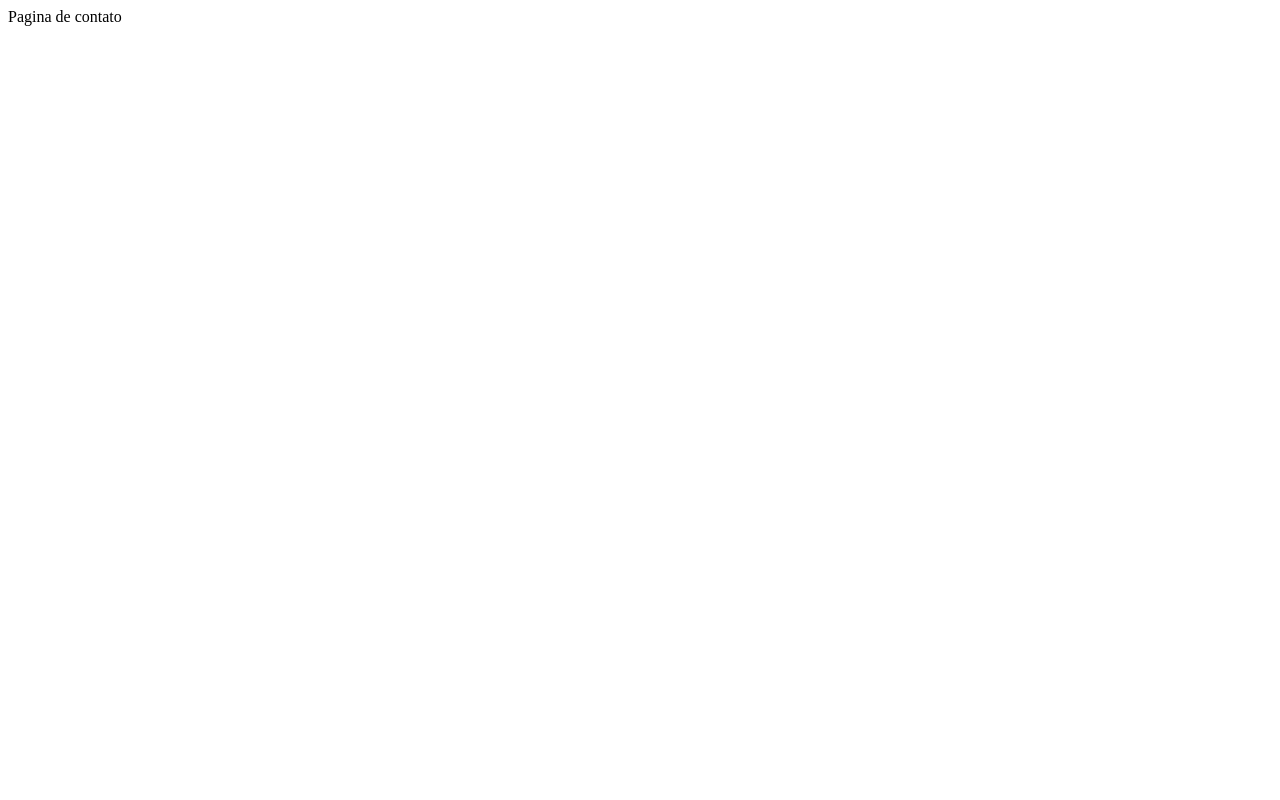
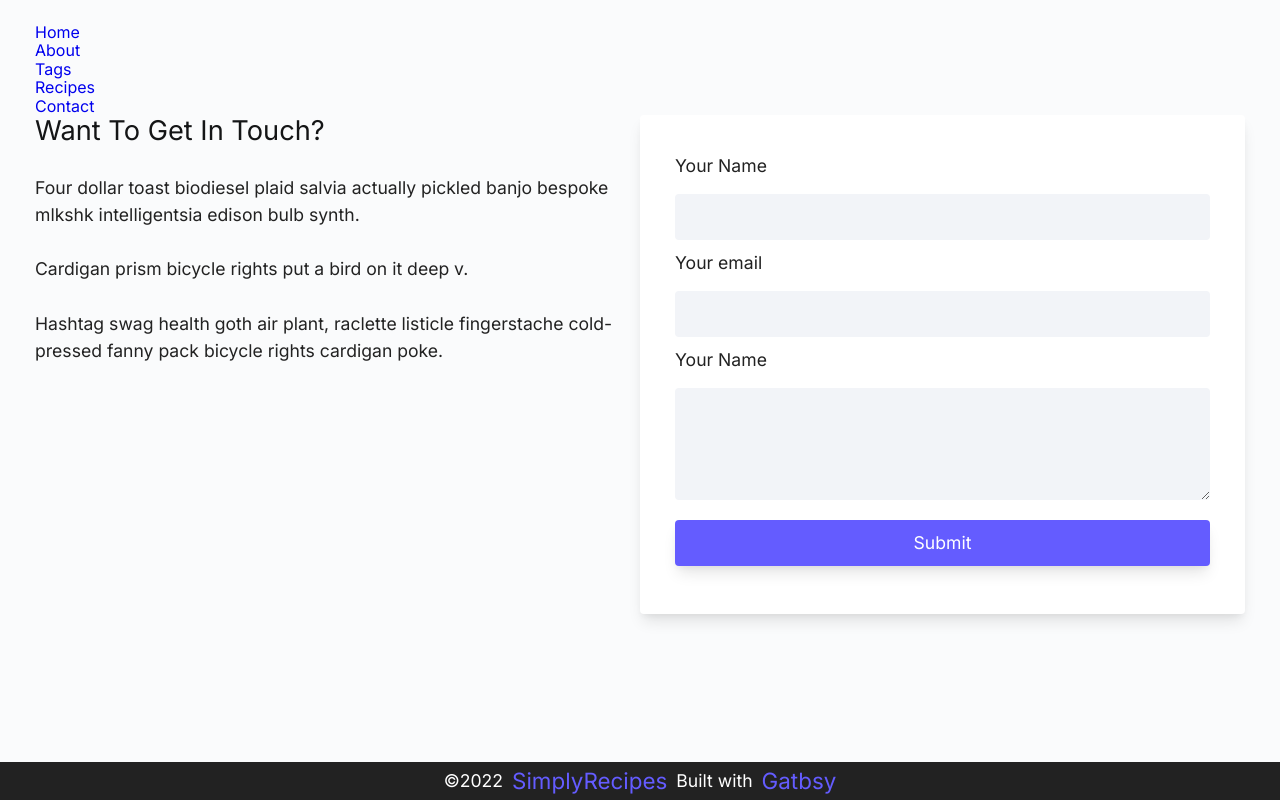
Before and after one commit to kenjimaeda54/simply-recipes-gatsbyJs, a Gatsby site: page /Contact in a window 1280 px wide. Built offline with nearby package versions, Linux system fonts and the light colour scheme; Gatsby itself is replaced by a stand-in of ours.

Commit message:
feat: style page contact and not found

```diff
--- a/gatsby-config.js
+++ b/gatsby-config.js
@@ -6,5 +6,5 @@
 
 module.exports = {
   /* Your site config here */
-  plugins: [`gatsby-plugin-styled-components`],
+  plugins: [],
 }
--- a/package.json
+++ b/package.json
@@ -14,12 +14,9 @@
     "test": "echo \"Write tests! -> https://gatsby.dev/unit-testing\" && exit 1"
   },
   "dependencies": {
-    "babel-plugin-styled-components": "^2.0.7",
     "gatsby": "^4.15.0",
-    "gatsby-plugin-styled-components": "^5.15.0",
     "react": "^17.0.1",
-    "react-dom": "^17.0.1",
-    "styled-components": "^5.3.5"
+    "react-dom": "^17.0.1"
   },
   "devDependencies": {
     "prettier": "^2.6.2"
--- a/src/components/Footer/index.jsx
+++ b/src/components/Footer/index.jsx
@@ -1,5 +1,15 @@
 import React from "react"
+import * as Styles from "./style.module.css"
 
 export default function Footer() {
-  return <div>Footer</div>
+  return (
+    <footer className={Styles.footer}>
+      <p>
+        &copy;{new Date().getFullYear()}
+        <span className={Styles.span}> SimplyRecipes </span>
+        Built with
+        <a href="https://www.gatsbyjs.com/"> Gatbsy </a>{" "}
+      </p>
+    </footer>
+  )
 }
--- /dev/null
+++ b/src/components/Footer/style.module.css
@@ -0,0 +1,36 @@
+.footer {
+  display: flex;
+  align-items: center;
+  justify-content: center;
+  background-color: var(--black);
+  color: var(--white);
+  padding: 3px 0px;
+}
+
+.footer p {
+  display: flex;
+  color: var(--white);
+  font-size: 1.1rem;
+  line-height: 2rem;
+  font-weight: 400;
+  gap: 9px;
+}
+
+.span {
+  color: var(--primary-500);
+  font-size: 1.4rem;
+  line-height: 2rem;
+  font-weight: 400;
+}
+
+.footer a {
+  color: var(--primary-500);
+  font-size: 1.4rem;
+  line-height: 2rem;
+  font-weight: 400;
+  transition: all 0.3s ease-in-out;
+}
+
+.footer a:hover {
+  text-decoration: underline;
+}
--- a/src/components/Layout/index.jsx
+++ b/src/components/Layout/index.jsx
@@ -1,12 +1,18 @@
 import React from "react"
 import Footer from "../Footer"
 import NavBar from "../Nav-bar"
+//precisa importar em algum arquivo que se repete para pegar css global
+import "../../global/index.css"
+import "../../global/theme.css"
+import * as Styles from "./style.module.css"
 
 export default function Layout({ children }) {
   return (
-    <main>
-      <NavBar />
-      {children}
+    <main className={Styles.container}>
+      <content>
+        <NavBar />
+        {children}
+      </content>
       <Footer />
     </main>
   )
--- /dev/null
+++ b/src/components/Layout/style.module.css
@@ -0,0 +1,15 @@
+.container {
+  display: flex;
+  justify-content: space-between;
+  flex-direction: column;
+  min-height: 100vh;
+  background-color: var(--grey-0);
+}
+
+.container content {
+  display: flex;
+  justify-content: space-between;
+  flex-direction: column;
+  padding: 23px 35px;
+  height: 100%;
+}
--- a/src/components/Nav-bar/index.jsx
+++ b/src/components/Nav-bar/index.jsx
@@ -17,6 +17,9 @@ export default function NavBar() {
         <li>
           <Link to="Recipes">Recipes</Link>
         </li>
+        <li>
+          <Link to="Contact">Contact</Link>
+        </li>
       </ul>
     </nav>
   )
--- /dev/null
+++ b/src/global/index.css
@@ -0,0 +1,195 @@
+@import url("https://fonts.googleapis.com/css2?family=Inter:wght@100;400;600;700&display=swap");
+
+/*https://necolas.github.io/normalize.css/ */
+
+html {
+  line-height: 1.15;
+  -webkit-text-size-adjust: 100%;
+}
+
+body {
+  margin: 0;
+}
+
+* {
+  text-decoration: none;
+  list-style: none;
+  padding: 0px;
+  margin: 0px;
+  outline: none;
+  border: none;
+  box-sizing: border-box;
+  font-family: "Inter", sans-serif;
+}
+
+main {
+  display: block;
+}
+
+h1 {
+  font-size: 2em;
+  margin: 0.67em 0;
+}
+
+hr {
+  box-sizing: content-box;
+  height: 0;
+  overflow: visible;
+}
+
+pre {
+  font-family: monospace, monospace;
+  font-size: 1em;
+}
+
+a {
+  background-color: transparent;
+}
+
+abbr[title] {
+  border-bottom: none;
+  text-decoration: underline;
+  text-decoration: underline dotted;
+}
+
+b,
+strong {
+  font-weight: bolder;
+}
+
+code,
+kbd,
+samp {
+  font-family: monospace, monospace;
+  font-size: 1em;
+}
+
+small {
+  font-size: 80%;
+}
+
+sub,
+sup {
+  font-size: 75%;
+  line-height: 0;
+  position: relative;
+  vertical-align: baseline;
+}
+
+sub {
+  bottom: -0.25em;
+}
+
+sup {
+  top: -0.5em;
+}
+
+img {
+  border-style: none;
+}
+
+button,
+input,
+optgroup,
+select,
+textarea {
+  font-family: inherit;
+  font-size: 100%;
+  line-height: 1.15;
+  margin: 0;
+}
+
+button,
+input {
+  overflow: visible;
+}
+
+button,
+select {
+  /* 1 */
+  text-transform: none;
+}
+
+button,
+[type="button"],
+[type="reset"],
+[type="submit"] {
+  -webkit-appearance: button;
+}
+
+button::-moz-focus-inner,
+[type="button"]::-moz-focus-inner,
+[type="reset"]::-moz-focus-inner,
+[type="submit"]::-moz-focus-inner {
+  border-style: none;
+  padding: 0;
+}
+
+button:-moz-focusring,
+[type="button"]:-moz-focusring,
+[type="reset"]:-moz-focusring,
+[type="submit"]:-moz-focusring {
+  outline: 1px dotted ButtonText;
+}
+
+fieldset {
+  padding: 0.35em 0.75em 0.625em;
+}
+
+legend {
+  box-sizing: border-box;
+  color: inherit;
+  display: table;
+  max-width: 100%;
+  padding: 0;
+  white-space: normal;
+}
+
+progress {
+  vertical-align: baseline;
+}
+
+textarea {
+  overflow: auto;
+}
+
+[type="checkbox"],
+[type="radio"] {
+  box-sizing: border-box;
+  padding: 0;
+}
+
+[type="number"]::-webkit-inner-spin-button,
+[type="number"]::-webkit-outer-spin-button {
+  height: auto;
+}
+
+[type="search"] {
+  -webkit-appearance: textfield;
+  outline-offset: -2px;
+}
+
+[type="search"]::-webkit-search-decoration {
+  -webkit-appearance: none;
+}
+
+::-webkit-file-upload-button {
+  -webkit-appearance: button;
+  font: inherit;
+}
+
+details {
+  display: block;
+}
+
+summary {
+  display: list-item;
+}
+
+template {
+  display: none;
+}
+
+[hidden] {
+  display: none;
+}
--- /dev/null
+++ b/src/global/theme.css
@@ -0,0 +1,46 @@
+:root {
+  --primary-0: #f0efff;
+  --primary-50: #d8d6ff;
+  --primary-100: #c1beff;
+  --primary-200: #aaa5ff;
+  --primary-300: #938dff;
+  --primary-400: #7b74ff;
+  /* main */
+  --primary-500: #645cff;
+  --primary-600: #554ed9;
+  --primary-700: #4640b3;
+  --primary-800: #37338c;
+  --primary-900: #282566;
+  --primary-1000: #191740;
+  --primary-1100: #0a0919;
+  /* grey */
+  --grey-0: #fafbfc;
+  --grey-50: #f2f4f8;
+  --grey-100: #eaedf3;
+  --grey-200: #e2e7ef;
+  --grey-300: #dbe0ea;
+  --grey-400: #d3dae6;
+  --grey-500: #cbd3e1;
+  --grey-600: #adb3bf;
+  --grey-700: #8e949e;
+  --grey-800: #70747c;
+  --grey-900: #51545a;
+  --grey-1000: #333538;
+  --grey-1100: #141516;
+
+  /* rest */
+  --black: #222;
+  --white: #fff;
+  --red-light: #f8d7da;
+  --red-dark: #842029;
+  --green-light: #d1e7dd;
+  --green-dark: #0f5132;
+  /* box shadows */
+  --shadow-1: 0 1px 3px 0 rgba(0, 0, 0, 0.1), 0 1px 2px 0 rgba(0, 0, 0, 0.06);
+  --shadow-2: 0 4px 6px -1px rgba(0, 0, 0, 0.1),
+    0 2px 4px -1px rgba(0, 0, 0, 0.06);
+  --shadow-3: 0 10px 15px -3px rgba(0, 0, 0, 0.1),
+    0 4px 6px -2px rgba(0, 0, 0, 0.05);
+  --shadow-4: 0 20px 25px -5px rgba(0, 0, 0, 0.1),
+    0 10px 10px -5px rgba(0, 0, 0, 0.04);
+}
--- /dev/null
+++ b/src/pages/404.module.css
@@ -0,0 +1,20 @@
+.container {
+  display: flex;
+  flex-direction: column;
+  justify-content: center;
+  align-items: center;
+  height: 100%;
+}
+.title {
+  font-size: 9.3rem;
+  line-height: 2.7rem;
+  font-weight: 100;
+  color: var(--black);
+}
+
+.subtitle {
+  font-size: 2.7rem;
+  line-height: 2rem;
+  font-weight: 400;
+  color: var(--black);
+}
--- a/src/pages/Contact/index.jsx
+++ b/src/pages/Contact/index.jsx
@@ -1,5 +1,39 @@
 import React from "react"
+import Layout from "../../components/Layout"
+import * as Styles from "./style.module.css"
 
 export default function Contact() {
-  return <div>Pagina de contato</div>
+  return (
+    <Layout>
+      <section className={Styles.section}>
+        <article className={Styles.article}>
+          <h2>Want To Get In Touch?</h2>
+          <p>
+            Four dollar toast biodiesel plaid salvia actually pickled banjo
+            bespoke mlkshk intelligentsia edison bulb synth.
+          </p>
+          <p>Cardigan prism bicycle rights put a bird on it deep v.</p>
+          <p>
+            Hashtag swag health goth air plant, raclette listicle fingerstache
+            cold-pressed fanny pack bicycle rights cardigan poke.
+          </p>
+        </article>
+        <form class={Styles.form}>
+          <div>
+            <label htmlFor="name">Your Name</label>
+            <input id="name" type="text" name="name" />
+          </div>
+          <div>
+            <label htmlFor="email">Your email</label>
+            <input id="email" type="email" name="email" />
+          </div>
+          <div>
+            <label htmlFor="message">Your Name</label>
+            <textarea id="message" name="message"></textarea>
+          </div>
+          <button type="submit">Submit</button>
+        </form>
+      </section>
+    </Layout>
+  )
 }
--- /dev/null
+++ b/src/pages/Contact/style.module.css
@@ -0,0 +1,104 @@
+.section {
+  display: flex;
+  justify-content: space-between;
+}
+
+.article {
+  display: flex;
+  flex-direction: column;
+  gap: 27px;
+  gap: black;
+  max-width: 50%;
+}
+
+.article h2 {
+  font-size: 1.7rem;
+  line-height: 2rem;
+  font-weight: 400;
+  color: var(--grey-1100);
+}
+
+.article p {
+  font-size: 1.1rem;
+  line-height: 1.7rem;
+  font-weight: 400;
+  color: var(--black);
+}
+
+.form {
+  display: flex;
+  flex-direction: column;
+  border-radius: 4px;
+  padding: 35px;
+  background-color: var(--white);
+  width: 50%;
+  box-shadow: var(--shadow-3);
+}
+
+.form div {
+  display: flex;
+  flex-direction: column;
+  gap: 5px;
+}
+
+.form label {
+  font-size: 1.1rem;
+  line-height: 2rem;
+  font-weight: 400;
+  color: var(--black);
+}
+
+.form input {
+  border-radius: 4px;
+  background-color: var(--grey-50);
+  padding: 7px 17px;
+  margin: 7px 0px;
+  font-size: 1.1rem;
+  line-height: 2rem;
+  font-weight: 400;
+  color: var(--black);
+}
+
+.form input:focus {
+  outline: 2px solid var(--primary-900);
+  background-color: var(--white);
+}
+
+.form textarea {
+  border-radius: 4px;
+  background-color: var(--grey-50);
+  padding: 7px 17px;
+  margin: 7px 0px;
+  font-size: 1.1rem;
+  line-height: 2rem;
+  font-weight: 400;
+  color: var(--black);
+  height: 7rem;
+  width: 100%;
+}
+
+.form textarea:focus {
+  outline: 2px solid var(--primary-900);
+  background-color: var(--white);
+}
+
+.form button {
+  display: flex;
+  padding: 7px 0px;
+  justify-content: center;
+  align-items: center;
+  border-radius: 4px;
+  margin: 13px 0px;
+  font-size: 1.1rem;
+  line-height: 2rem;
+  font-weight: 400;
+  color: var(--white);
+  background-color: var(--primary-500);
+  transition: all 0.3s ease-in-out;
+  box-shadow: var(--shadow-3);
+  cursor: pointer;
+}
+
+.form button:hover {
+  background-color: var(--primary-900);
+}
```
Also changed, not shown: src/pages/404.jsx (added, +16 -0 lines), 1 other file.
